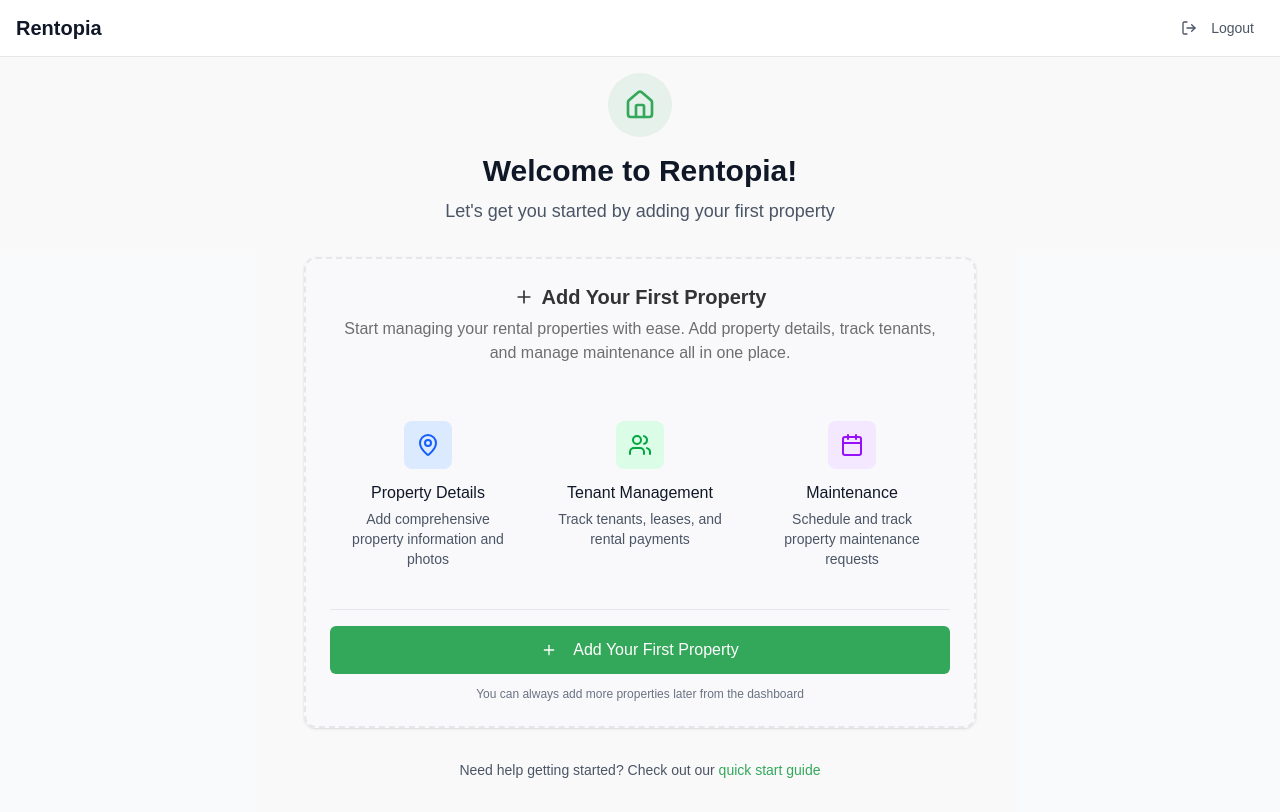
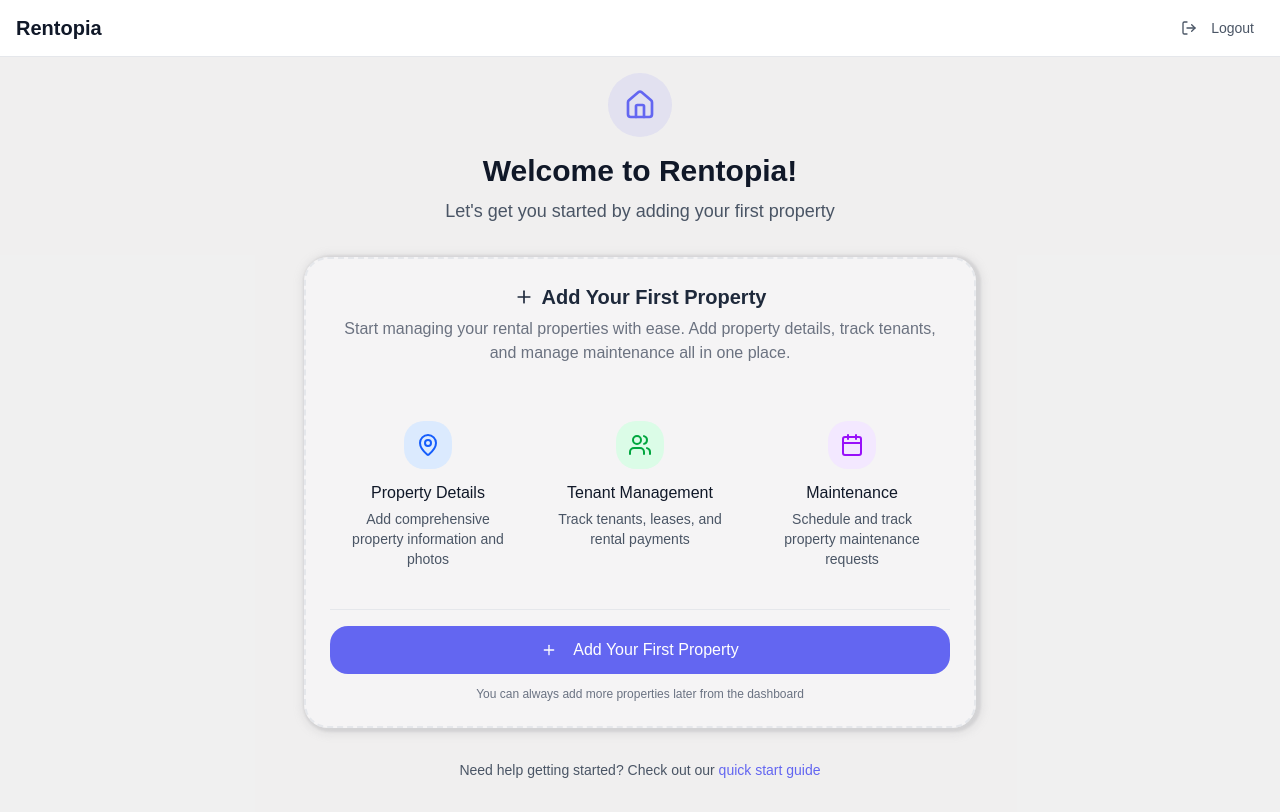
Before and after one commit to BojanJ/rentopia-app, a React (Vite) app: page /empty-state in a window 1280 px wide. Built offline with nearby package versions, Linux system fonts and the light colour scheme.

Commit message:
feat: update CSS variables for improved theming and typography consistency

```diff
--- a/src/index.css
+++ b/src/index.css
@@ -40,9 +40,9 @@
   --color-sidebar-border: var(--sidebar-border);
   --color-sidebar-ring: var(--sidebar-ring);
   --font-sans: Plus Jakarta Sans, sans-serif;
-  --font-mono: JetBrains Mono, monospace;
-  --font-serif: Source Serif 4, serif;
-  --radius: 0.5rem;
+  --font-mono: Roboto Mono, monospace;
+  --font-serif: Lora, serif;
+  --radius: 1.25rem;
   --tracking-tighter: calc(var(--tracking-normal) - 0.05em);
   --tracking-tight: calc(var(--tracking-normal) - 0.025em);
   --tracking-wide: calc(var(--tracking-normal) + 0.025em);
@@ -69,114 +69,114 @@
 }
 
 :root {
-  --radius: 0.5rem;
-  --background: oklch(0.9824 0.0013 286.3757);
-  --foreground: oklch(0.3211 0 0);
-  --card: oklch(1.0000 0 0);
-  --card-foreground: oklch(0.3211 0 0);
-  --popover: oklch(1.0000 0 0);
-  --popover-foreground: oklch(0.3211 0 0);
-  --primary: oklch(0.6487 0.1538 150.3071);
+  --radius: 1.25rem;
+  --background: oklch(0.9232 0.0026 48.7171);
+  --foreground: oklch(0.2795 0.0368 260.0310);
+  --card: oklch(0.9699 0.0013 106.4238);
+  --card-foreground: oklch(0.2795 0.0368 260.0310);
+  --popover: oklch(0.9699 0.0013 106.4238);
+  --popover-foreground: oklch(0.2795 0.0368 260.0310);
+  --primary: oklch(0.5854 0.2041 277.1173);
   --primary-foreground: oklch(1.0000 0 0);
-  --secondary: oklch(0.6746 0.1414 261.3380);
-  --secondary-foreground: oklch(1.0000 0 0);
-  --muted: oklch(0.8828 0.0285 98.1033);
-  --muted-foreground: oklch(0.5382 0 0);
-  --accent: oklch(0.8269 0.1080 211.9627);
-  --accent-foreground: oklch(0.3211 0 0);
+  --secondary: oklch(0.8687 0.0043 56.3660);
+  --secondary-foreground: oklch(0.4461 0.0263 256.8018);
+  --muted: oklch(0.9232 0.0026 48.7171);
+  --muted-foreground: oklch(0.5510 0.0234 264.3637);
+  --accent: oklch(0.9376 0.0260 321.9388);
+  --accent-foreground: oklch(0.3729 0.0306 259.7328);
   --destructive: oklch(0.6368 0.2078 25.3313);
-  --border: oklch(0.8699 0 0);
-  --input: oklch(0.8699 0 0);
-  --ring: oklch(0.6487 0.1538 150.3071);
-  --chart-1: oklch(0.6487 0.1538 150.3071);
-  --chart-2: oklch(0.6746 0.1414 261.3380);
-  --chart-3: oklch(0.8269 0.1080 211.9627);
-  --chart-4: oklch(0.5880 0.0993 245.7394);
-  --chart-5: oklch(0.5905 0.1608 148.2409);
-  --sidebar: oklch(0.9824 0.0013 286.3757);
-  --sidebar-foreground: oklch(0.3211 0 0);
-  --sidebar-primary: oklch(0.6487 0.1538 150.3071);
+  --border: oklch(0.8687 0.0043 56.3660);
+  --input: oklch(0.8687 0.0043 56.3660);
+  --ring: oklch(0.5854 0.2041 277.1173);
+  --chart-1: oklch(0.5854 0.2041 277.1173);
+  --chart-2: oklch(0.5106 0.2301 276.9656);
+  --chart-3: oklch(0.4568 0.2146 277.0229);
+  --chart-4: oklch(0.3984 0.1773 277.3662);
+  --chart-5: oklch(0.3588 0.1354 278.6973);
+  --sidebar: oklch(0.8687 0.0043 56.3660);
+  --sidebar-foreground: oklch(0.2795 0.0368 260.0310);
+  --sidebar-primary: oklch(0.5854 0.2041 277.1173);
   --sidebar-primary-foreground: oklch(1.0000 0 0);
-  --sidebar-accent: oklch(0.8269 0.1080 211.9627);
-  --sidebar-accent-foreground: oklch(0.3211 0 0);
-  --sidebar-border: oklch(0.8699 0 0);
-  --sidebar-ring: oklch(0.6487 0.1538 150.3071);
+  --sidebar-accent: oklch(0.9376 0.0260 321.9388);
+  --sidebar-accent-foreground: oklch(0.3729 0.0306 259.7328);
+  --sidebar-border: oklch(0.8687 0.0043 56.3660);
+  --sidebar-ring: oklch(0.5854 0.2041 277.1173);
   --destructive-foreground: oklch(1.0000 0 0);
   --font-sans: Plus Jakarta Sans, sans-serif;
-  --font-serif: Source Serif 4, serif;
-  --font-mono: JetBrains Mono, monospace;
-  --shadow-color: oklch(0 0 0);
-  --shadow-opacity: 0.1;
-  --shadow-blur: 3px;
-  --shadow-spread: 0px;
-  --shadow-offset-x: 0;
-  --shadow-offset-y: 1px;
+  --font-serif: Lora, serif;
+  --font-mono: Roboto Mono, monospace;
+  --shadow-color: hsl(240 4% 60%);
+  --shadow-opacity: 0.18;
+  --shadow-blur: 10px;
+  --shadow-spread: 4px;
+  --shadow-offset-x: 2px;
+  --shadow-offset-y: 2px;
   --letter-spacing: 0em;
   --spacing: 0.25rem;
-  --shadow-2xs: 0 1px 3px 0px hsl(0 0% 0% / 0.05);
-  --shadow-xs: 0 1px 3px 0px hsl(0 0% 0% / 0.05);
-  --shadow-sm: 0 1px 3px 0px hsl(0 0% 0% / 0.10), 0 1px 2px -1px hsl(0 0% 0% / 0.10);
-  --shadow: 0 1px 3px 0px hsl(0 0% 0% / 0.10), 0 1px 2px -1px hsl(0 0% 0% / 0.10);
-  --shadow-md: 0 1px 3px 0px hsl(0 0% 0% / 0.10), 0 2px 4px -1px hsl(0 0% 0% / 0.10);
-  --shadow-lg: 0 1px 3px 0px hsl(0 0% 0% / 0.10), 0 4px 6px -1px hsl(0 0% 0% / 0.10);
-  --shadow-xl: 0 1px 3px 0px hsl(0 0% 0% / 0.10), 0 8px 10px -1px hsl(0 0% 0% / 0.10);
-  --shadow-2xl: 0 1px 3px 0px hsl(0 0% 0% / 0.25);
+  --shadow-2xs: 2px 2px 10px 4px hsl(240 4% 60% / 0.09);
+  --shadow-xs: 2px 2px 10px 4px hsl(240 4% 60% / 0.09);
+  --shadow-sm: 2px 2px 10px 4px hsl(240 4% 60% / 0.18), 2px 1px 2px 3px hsl(240 4% 60% / 0.18);
+  --shadow: 2px 2px 10px 4px hsl(240 4% 60% / 0.18), 2px 1px 2px 3px hsl(240 4% 60% / 0.18);
+  --shadow-md: 2px 2px 10px 4px hsl(240 4% 60% / 0.18), 2px 2px 4px 3px hsl(240 4% 60% / 0.18);
+  --shadow-lg: 2px 2px 10px 4px hsl(240 4% 60% / 0.18), 2px 4px 6px 3px hsl(240 4% 60% / 0.18);
+  --shadow-xl: 2px 2px 10px 4px hsl(240 4% 60% / 0.18), 2px 8px 10px 3px hsl(240 4% 60% / 0.18);
+  --shadow-2xl: 2px 2px 10px 4px hsl(240 4% 60% / 0.45);
   --tracking-normal: 0em;
 }
 
 .dark {
-  --background: oklch(0.2303 0.0125 264.2926);
-  --foreground: oklch(0.9219 0 0);
-  --card: oklch(0.3210 0.0078 223.6661);
-  --card-foreground: oklch(0.9219 0 0);
-  --popover: oklch(0.3210 0.0078 223.6661);
-  --popover-foreground: oklch(0.9219 0 0);
-  --primary: oklch(0.6487 0.1538 150.3071);
-  --primary-foreground: oklch(1.0000 0 0);
-  --secondary: oklch(0.5880 0.0993 245.7394);
-  --secondary-foreground: oklch(0.9219 0 0);
-  --muted: oklch(0.3867 0 0);
-  --muted-foreground: oklch(0.7155 0 0);
-  --accent: oklch(0.6746 0.1414 261.3380);
-  --accent-foreground: oklch(0.9219 0 0);
+  --background: oklch(0.2244 0.0074 67.4370);
+  --foreground: oklch(0.9288 0.0126 255.5078);
+  --card: oklch(0.2801 0.0080 59.3379);
+  --card-foreground: oklch(0.9288 0.0126 255.5078);
+  --popover: oklch(0.2801 0.0080 59.3379);
+  --popover-foreground: oklch(0.9288 0.0126 255.5078);
+  --primary: oklch(0.6801 0.1583 276.9349);
+  --primary-foreground: oklch(0.2244 0.0074 67.4370);
+  --secondary: oklch(0.3359 0.0077 59.4197);
+  --secondary-foreground: oklch(0.8717 0.0093 258.3382);
+  --muted: oklch(0.2801 0.0080 59.3379);
+  --muted-foreground: oklch(0.7137 0.0192 261.3246);
+  --accent: oklch(0.3896 0.0074 59.4734);
+  --accent-foreground: oklch(0.8717 0.0093 258.3382);
   --destructive: oklch(0.6368 0.2078 25.3313);
-  --border: oklch(0.3867 0 0);
-  --input: oklch(0.3867 0 0);
-  --ring: oklch(0.6487 0.1538 150.3071);
-  --chart-1: oklch(0.6487 0.1538 150.3071);
-  --chart-2: oklch(0.5880 0.0993 245.7394);
-  --chart-3: oklch(0.6746 0.1414 261.3380);
-  --chart-4: oklch(0.8269 0.1080 211.9627);
-  --chart-5: oklch(0.5905 0.1608 148.2409);
-  --sidebar: oklch(0.2303 0.0125 264.2926);
-  --sidebar-foreground: oklch(0.9219 0 0);
-  --sidebar-primary: oklch(0.6487 0.1538 150.3071);
-  --sidebar-primary-foreground: oklch(1.0000 0 0);
-  --sidebar-accent: oklch(0.6746 0.1414 261.3380);
-  --sidebar-accent-foreground: oklch(0.9219 0 0);
-  --sidebar-border: oklch(0.3867 0 0);
-  --sidebar-ring: oklch(0.6487 0.1538 150.3071);
-  --destructive-foreground: oklch(1.0000 0 0);
-  --radius: 0.5rem;
+  --border: oklch(0.3359 0.0077 59.4197);
+  --input: oklch(0.3359 0.0077 59.4197);
+  --ring: oklch(0.6801 0.1583 276.9349);
+  --chart-1: oklch(0.6801 0.1583 276.9349);
+  --chart-2: oklch(0.5854 0.2041 277.1173);
+  --chart-3: oklch(0.5106 0.2301 276.9656);
+  --chart-4: oklch(0.4568 0.2146 277.0229);
+  --chart-5: oklch(0.3984 0.1773 277.3662);
+  --sidebar: oklch(0.3359 0.0077 59.4197);
+  --sidebar-foreground: oklch(0.9288 0.0126 255.5078);
+  --sidebar-primary: oklch(0.6801 0.1583 276.9349);
+  --sidebar-primary-foreground: oklch(0.2244 0.0074 67.4370);
+  --sidebar-accent: oklch(0.3896 0.0074 59.4734);
+  --sidebar-accent-foreground: oklch(0.8717 0.0093 258.3382);
+  --sidebar-border: oklch(0.3359 0.0077 59.4197);
+  --sidebar-ring: oklch(0.6801 0.1583 276.9349);
+  --destructive-foreground: oklch(0.2244 0.0074 67.4370);
+  --radius: 1.25rem;
   --font-sans: Plus Jakarta Sans, sans-serif;
-  --font-serif: Source Serif 4, serif;
-  --font-mono: JetBrains Mono, monospace;
-  --shadow-color: oklch(0 0 0);
-  --shadow-opacity: 0.1;
-  --shadow-blur: 3px;
-  --shadow-spread: 0px;
-  --shadow-offset-x: 0;
-  --shadow-offset-y: 1px;
+  --font-serif: Lora, serif;
+  --font-mono: Roboto Mono, monospace;
+  --shadow-color: hsl(0 0% 0%);
+  --shadow-opacity: 0.18;
+  --shadow-blur: 10px;
+  --shadow-spread: 4px;
+  --shadow-offset-x: 2px;
+  --shadow-offset-y: 2px;
   --letter-spacing: 0em;
   --spacing: 0.25rem;
-  --shadow-2xs: 0 1px 3px 0px hsl(0 0% 0% / 0.05);
-  --shadow-xs: 0 1px 3px 0px hsl(0 0% 0% / 0.05);
-  --shadow-sm: 0 1px 3px 0px hsl(0 0% 0% / 0.10), 0 1px 2px -1px hsl(0 0% 0% / 0.10);
-  --shadow: 0 1px 3px 0px hsl(0 0% 0% / 0.10), 0 1px 2px -1px hsl(0 0% 0% / 0.10);
-  --shadow-md: 0 1px 3px 0px hsl(0 0% 0% / 0.10), 0 2px 4px -1px hsl(0 0% 0% / 0.10);
-  --shadow-lg: 0 1px 3px 0px hsl(0 0% 0% / 0.10), 0 4px 6px -1px hsl(0 0% 0% / 0.10);
-  --shadow-xl: 0 1px 3px 0px hsl(0 0% 0% / 0.10), 0 8px 10px -1px hsl(0 0% 0% / 0.10);
-  --shadow-2xl: 0 1px 3px 0px hsl(0 0% 0% / 0.25);
+  --shadow-2xs: 2px 2px 10px 4px hsl(0 0% 0% / 0.09);
+  --shadow-xs: 2px 2px 10px 4px hsl(0 0% 0% / 0.09);
+  --shadow-sm: 2px 2px 10px 4px hsl(0 0% 0% / 0.18), 2px 1px 2px 3px hsl(0 0% 0% / 0.18);
+  --shadow: 2px 2px 10px 4px hsl(0 0% 0% / 0.18), 2px 1px 2px 3px hsl(0 0% 0% / 0.18);
+  --shadow-md: 2px 2px 10px 4px hsl(0 0% 0% / 0.18), 2px 2px 4px 3px hsl(0 0% 0% / 0.18);
+  --shadow-lg: 2px 2px 10px 4px hsl(0 0% 0% / 0.18), 2px 4px 6px 3px hsl(0 0% 0% / 0.18);
+  --shadow-xl: 2px 2px 10px 4px hsl(0 0% 0% / 0.18), 2px 8px 10px 3px hsl(0 0% 0% / 0.18);
+  --shadow-2xl: 2px 2px 10px 4px hsl(0 0% 0% / 0.45);
 }
 
 @layer base {
```
